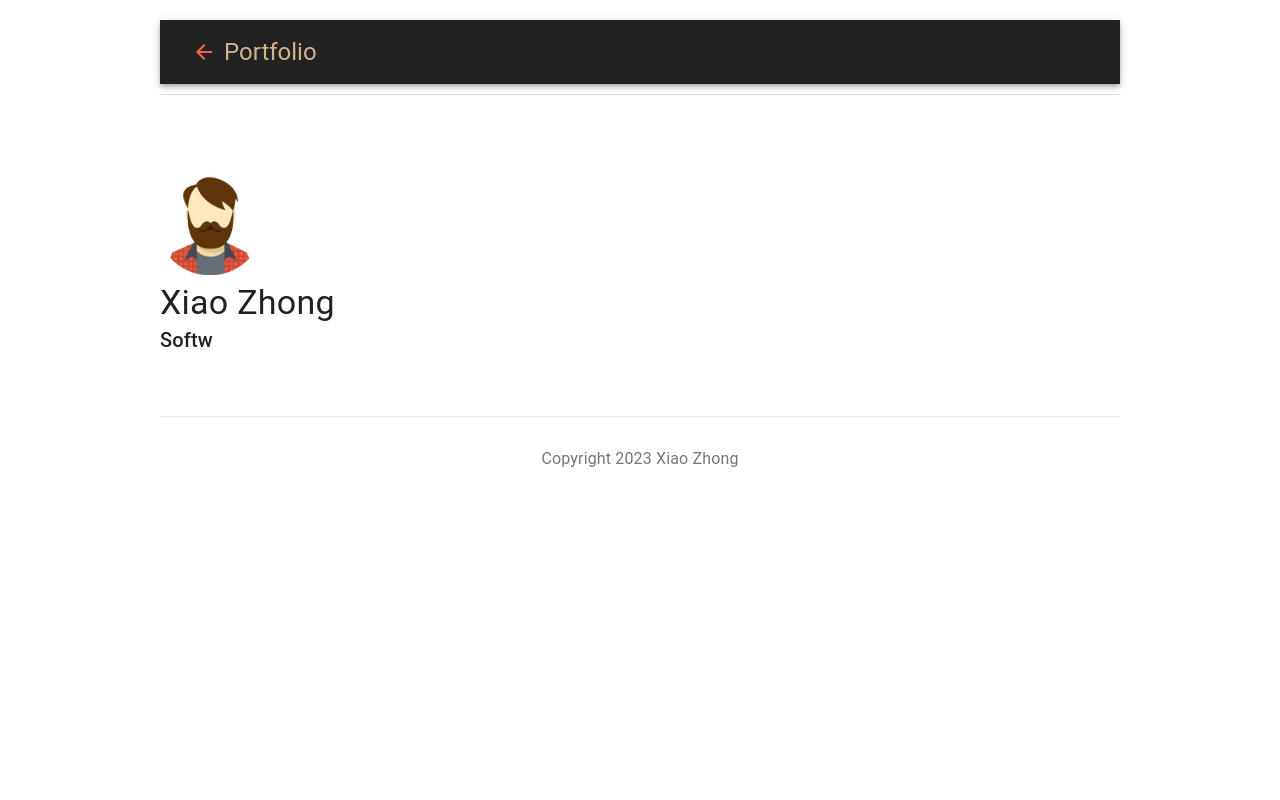
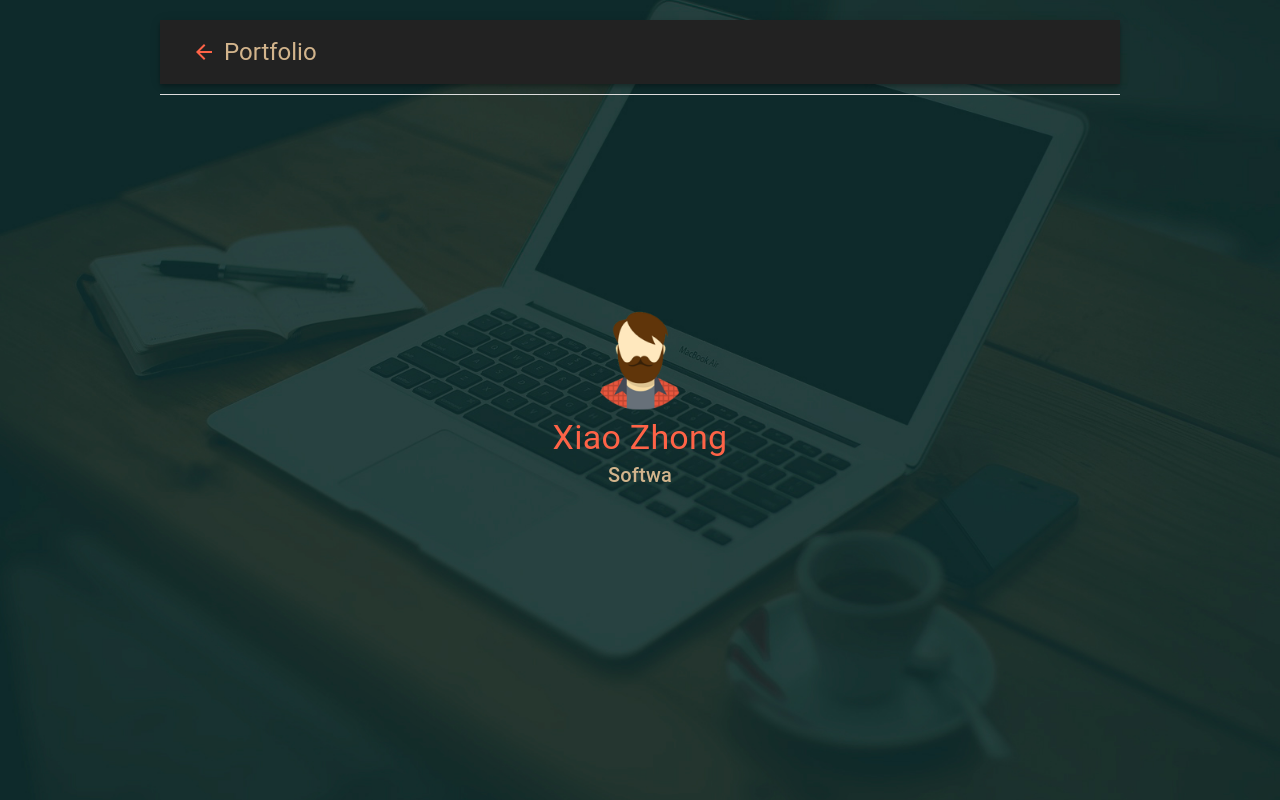
Before and after one commit to Xiao009/Xiao_Personal_Web, a Next.js app: page / in a window 1280 px wide. Built offline with nearby package versions, Linux system fonts and the light colour scheme.

Commit message:
New Update (without messing up with the particle)

```diff
--- a/comps/Header.js
+++ b/comps/Header.js
@@ -2,6 +2,7 @@ import React, { useState, useEffect } from "react";
 import { Box, Typography } from "@mui/material";
 import Image from "next/image";
 import avatar from "../public/images/avatar.png";
+// import Particles from "react-tsparticles";
 
 export default function Header() {
   const [typedText, setTypedText] = useState("");
@@ -62,10 +63,105 @@ export default function Header() {
   }, []);
 
   return (
-    <Box>
+    <Box
+      sx={{
+        position: "absolute",
+        top: "50%",
+        left: "50%",
+        transform: "translate(-50%, -50%)",
+        width: "100vw",
+        textAlign: "center",
+        zIndex: 1,
+      }}
+    >
+      {/* <Particles
+        id="tsparticles"
+        options={{
+          background: {
+            color: {
+              value: "#000000",
+            },
+          },
+          fpsLimit: 60,
+          interactivity: {
+            detectsOn: "canvas",
+            events: {
+              onClick: {
+                enable: true,
+                mode: "push",
+              },
+              onHover: {
+                enable: true,
+                mode: "repulse",
+              },
+              resize: true,
+            },
+            modes: {
+              bubble: {
+                distance: 400,
+                duration: 2,
+                opacity: 0.8,
+                size: 40,
+              },
+              push: {
+                quantity: 4,
+              },
+              repulse: {
+                distance: 200,
+                duration: 0.4,
+              },
+            },
+          },
+          particles: {
+            color: {
+              value: "#ffffff",
+            },
+            links: {
+              color: "#ffffff",
+              distance: 150,
+              enable: true,
+              opacity: 0.5,
+              width: 1,
+            },
+            collisions: {
+              enable: true,
+            },
+            move: {
+              direction: "none",
+              enable: true,
+              outMode: "bounce",
+              random: false,
+              speed: 2,
+              straight: false,
+            },
+            number: {
+              density: {
+                enable: true,
+                value_area: 800,
+              },
+              value: 80,
+            },
+            opacity: {
+              value: 0.5,
+            },
+            shape: {
+              type: "circle",
+            },
+            size: {
+              random: true,
+              value: 5,
+            },
+          },
+          detectRetina: true,
+        }}
+      />*/}
       <Image src={avatar} alt="Xiao Zhong" width={100} height={100} />
-      <Typography variant="h4">{typedText}</Typography>
-      <Typography variant="h6">{additionalTypedText}</Typography>
+      <Typography variant="h4" sx={{ color: "tomato" }}>
+        {typedText}
+      </Typography>
+      <Typography variant="h6" sx={{ color: "tan" }}>
+        {additionalTypedText}
+      </Typography>
     </Box>
   );
 }
--- a/comps/layout.js
+++ b/comps/layout.js
@@ -10,7 +10,7 @@ export default function Layout({ children }) {
       <Navbar />
       <Header />
       <main>{children}</main>
-      <Footer />
+      {/* <Footer /> */}
     </div>
   );
 }
--- a/src/pages/_app.js
+++ b/src/pages/_app.js
@@ -1,5 +1,7 @@
 import "../styles/globals.css"; // this is for global change for look
 import Layout from "../../comps/layout";
+import "../styles/App.css";
+
 export default function App({ Component, pageProps }) {
   return (
     <Layout>
--- /dev/null
+++ b/src/styles/App.css
@@ -0,0 +1,8 @@
+body {
+  background: url("../../public/images/coffee-apple.jpg") no-repeat center
+    center fixed;
+  -webkit-background-size: cover;
+  -moz-background-size: cover;
+  -o-background-size: cover;
+  background-size: cover;
+}
```
Also changed, not shown: 2 other files (tests, documents, lock files or other folders).
